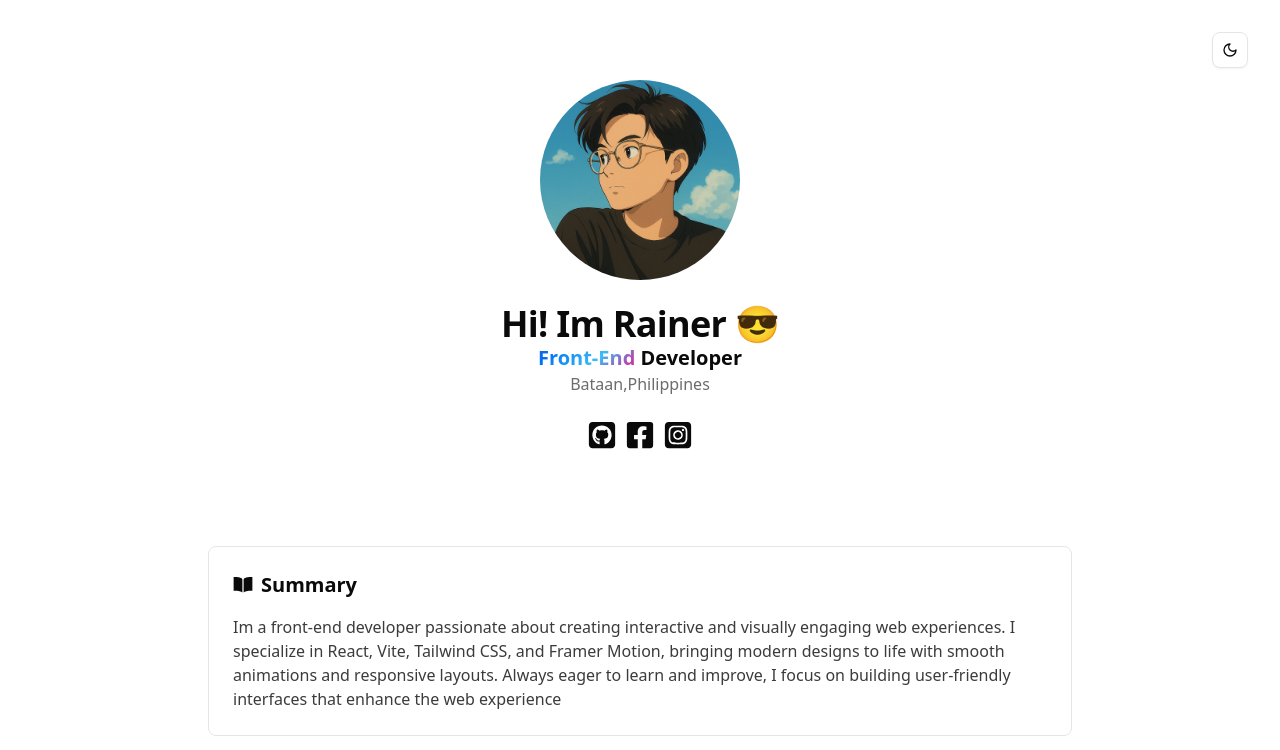
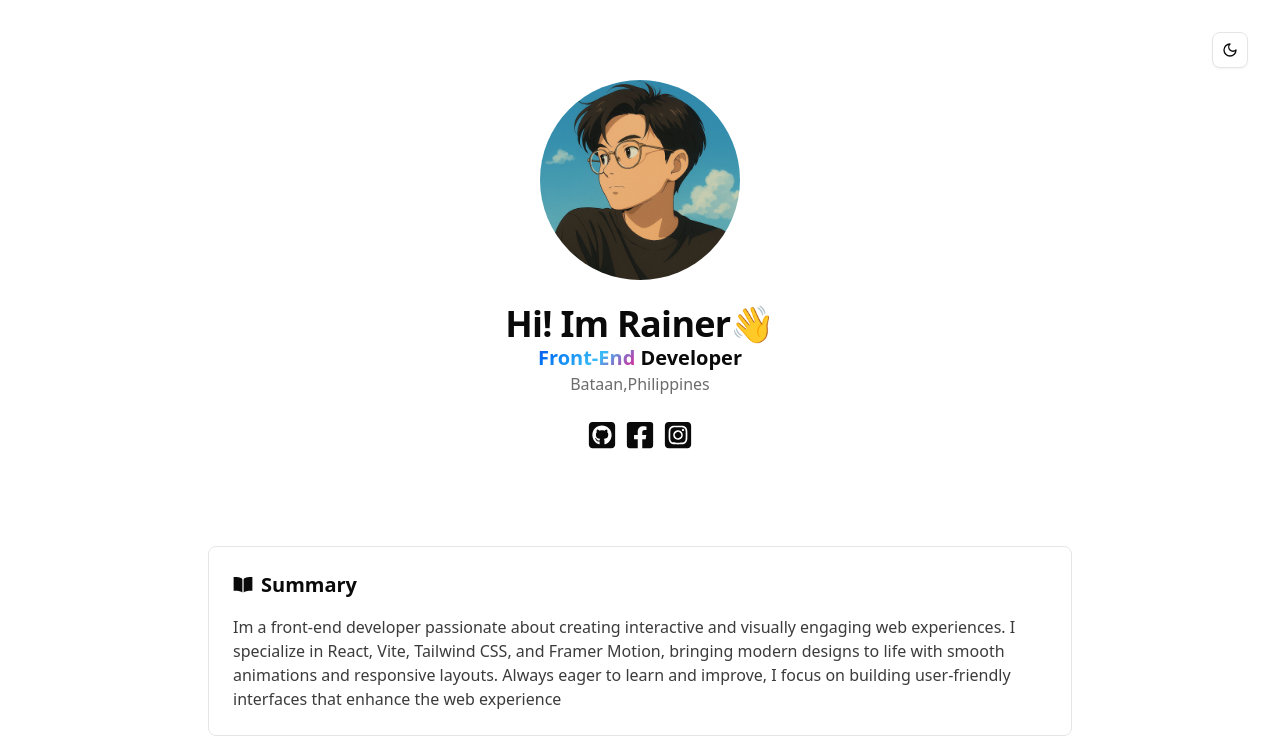
Before and after one commit to RainerMorales/My-Portfolio, a Next.js app: page / in a window 1280 px wide. Shown: the top 750 px of the page. Built offline with nearby package versions, Linux system fonts and the light colour scheme.

Commit message:
update pic of todonow

```diff
--- a/src/app/Projects/page.tsx
+++ b/src/app/Projects/page.tsx
@@ -31,7 +31,7 @@ function Projects() {
               pic={
                 <Image
                   className="w-full  object-top object-cover "
-                  src="/Todo.png"
+                  src="/TodoNow.png"
                   height={500}
                   width={500}
                   alt="Todo"
@@ -49,6 +49,7 @@ function Projects() {
                 <>
                   <Badge>React</Badge>
                   <Badge>Tailwind</Badge>
+                  <Badge>Firebase</Badge>
                   <Badge>Shadcn</Badge>
                 </>
               }
--- a/src/app/page.tsx
+++ b/src/app/page.tsx
@@ -30,7 +30,7 @@ export default function Home() {
         </div>
         <div className="text-center">
           <TypingAnimation className="flex items-center h-10 text-4xl">
-            Hi! Im Rainer 😎
+            Hi! Im Rainer👋
           </TypingAnimation>
           <div className="text-xl font-bold ">
             <AuroraText>Front-End</AuroraText> Developer
```
Also changed, not shown: public/Todo.png (deleted), public/TodoNow.png (added).
